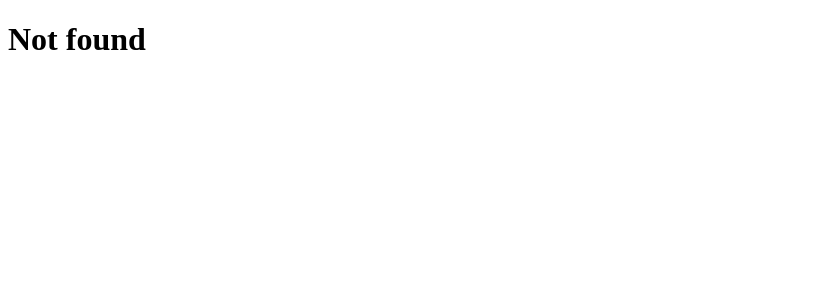
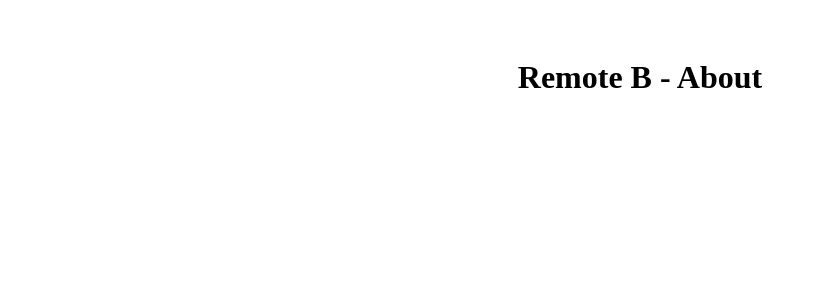
Before and after one commit to alexandervonmalachowski/remote-b, a React app: page /about in a window 1280 px wide. Shown: the top 300 px of the page, without its empty margins (0-817 px from the left). Built offline with nearby package versions, Linux system fonts and the light colour scheme.

Commit message:
dynamic yay

```diff
--- a/src/app.tsx
+++ b/src/app.tsx
@@ -1,6 +1,7 @@
 import React, { Suspense } from "react";
 import { Route, Routes } from "react-router-dom";
 
+import About from "./pages/about";
 import Notfound from "./pages/not-found";
 import Home from "./pages/remote-b";
 
@@ -9,6 +10,7 @@ const App = () => (
     <Suspense fallback={<span>Loading...</span>}>
       <Routes>
         <Route path="/" element={<Home />} />
+        <Route path="/about" element={<About />} />
         <Route path="/*" element={<Notfound />} />
       </Routes>
     </Suspense>
--- /dev/null
+++ b/src/pages/about/_about.module.css
@@ -0,0 +1,11 @@
+.remote-b-about {
+  display: flex;
+  flex-direction: column;
+  align-items: center;
+  padding: 3rem;
+}
+
+.remote-b-about > * {
+  margin: 0.2rem 0;
+  display: flex;
+}
--- /dev/null
+++ b/src/pages/about/index.tsx
@@ -0,0 +1,21 @@
+import React from "react";
+import { Link, useLocation } from "react-router-dom";
+
+import styles from "./_about.module.css";
+
+const Page = () => {
+  const { pathname } = useLocation();
+
+  return (
+    <div className={styles["remote-b-about"]}>
+      <h1>Remote B - About</h1>
+
+      {pathname === "/remote-b" && <Link to="/">To Host</Link>}
+      {pathname === "/" && (
+        <Link to="/remote-b/about">To Remote B - About</Link>
+      )}
+    </div>
+  );
+};
+
+export default Page;
--- a/webpack.config.js
+++ b/webpack.config.js
@@ -12,6 +12,7 @@ const moduleFederationConfig = {
   exposes: {
     "./remote_b": "./src/pages/remote-b",
     "./not_found": "./src/pages/not-found",
+    "./about": "./src/pages/about",
   },
   remotes: {},
   shared: {
@@ -34,6 +35,7 @@ module.exports = (env, argv) => {
   return {
     entry: "./src/index.ts",
     mode: "development",
+    devtool: "source-map",
     output: {
       publicPath: "auto",
     },
```
Also changed, not shown: 11 other files (tests, documents, lock files or other folders).
